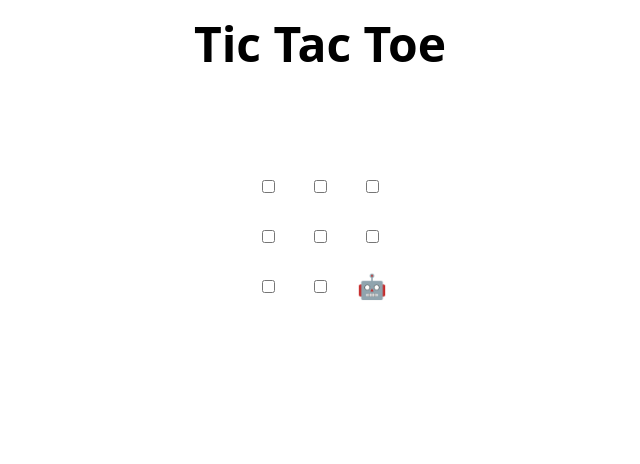
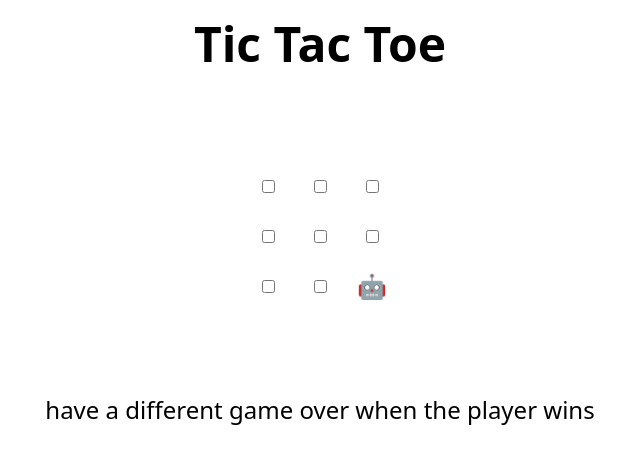
Before and after one commit to Alexanderk214/skills-review-pull-requests, a plain HTML site: page index.html in a window 1280 px wide. Shown: the whole page, without its empty margins (320-960 px from the left). Drawn offline with Linux system fonts and the light colour scheme.

```diff
--- a/index.html
+++ b/index.html
@@ -48,6 +48,7 @@
 </table>
 
 <h2 hidden>Game over, refresh to play again 🧑‍💻 🤖!</h2>
+have a different game over when the player wins
 
 <script>
   // Initialization
```
